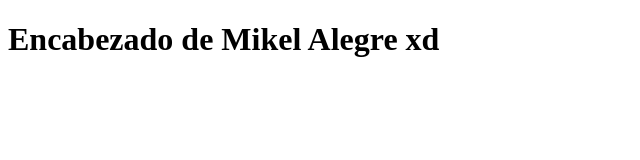
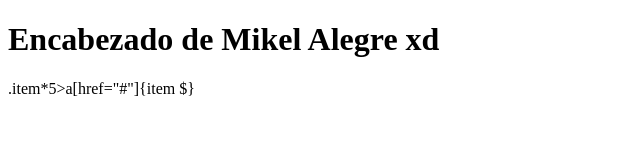
Before and after one commit to mial596/m8, a plain HTML site: page caja-semantica/index.html in a window 1280 px wide. Shown: the whole page, without its empty margins (0-640 px from the left). Drawn offline with Linux system fonts and the light colour scheme.

Commit message:
.item*5>a[href="#"]{item $}

```diff
--- a/caja-semantica/index.html
+++ b/caja-semantica/index.html
@@ -14,9 +14,7 @@
 
 </header>
 <nav>
-    <ul type="round">
-
-    </ul>
+   .item*5>a[href="#"]{item $}
 
     </nav>
 </body>
```
